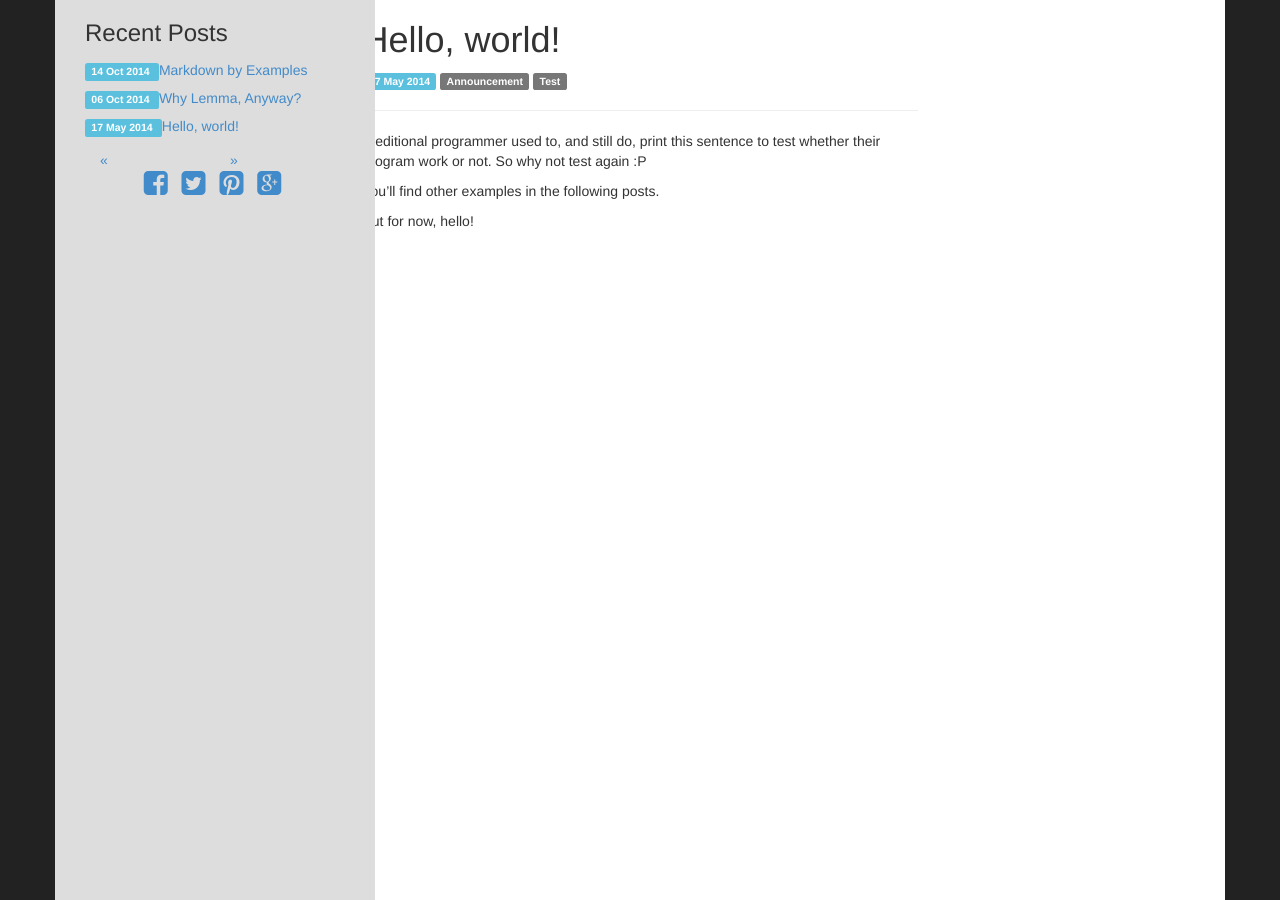
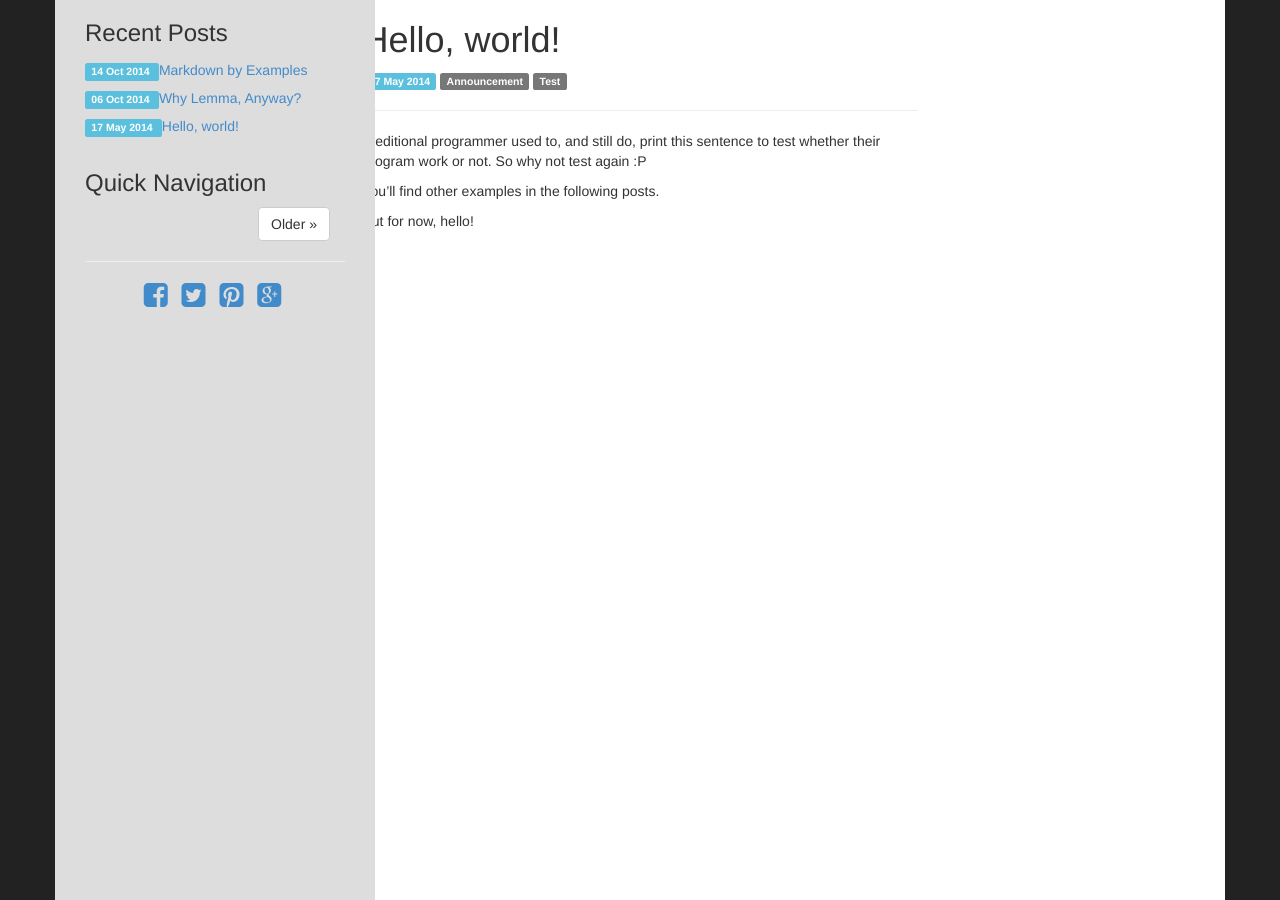
Before and after one commit to neizod/lemma-theme, a Jekyll site: the page built from _posts/2014-05-17-hello-world.md, in a window 1280 px wide. Built offline with Jekyll 4.4.1, drawn with Linux system fonts in a browser that asks for light colours; Markdown is read by kramdown in place of the engine named in the settings.

Commit message:
[fx] make a stable quick nav.

```diff
--- a/_includes/nav_quick.html
+++ b/_includes/nav_quick.html
@@ -1,28 +1,39 @@
-<div class="hidden-xs col-sm-12" id="roaming-nav-quick">
-  <div class="row-fluid">
 {% capture pathtype %}{{ page.path | split: '/' | first }}{% endcapture %}
 {% if pathtype == '_posts' %}
-    <div class="col-xs-2 col-sm-6" id="roaming-nav-prev">
-      <a href="#">&laquo;</a>
-    </div>
-    <div class="col-xs-2 col-sm-6" id="roaming-nav-next">
-      <a href="#">&raquo;</a>
-    </div>
+  {% if page.previous %}
+    {% capture prev_url %}{{ site.baseurl }}{{ page.previous.url }}{% endcapture %}
+  {% endif %}
+  {% if page.next %}
+    {% capture next_url %}{{ site.baseurl }}{{ page.next.url }}{% endcapture %}
+  {% endif %}
 {% elsif pathtype == 'page' or page.url == '/index.html' %}
-    <div class="col-xs-2 col-sm-6" id="roaming-nav-prev">
   {% if paginator.previous_page %}
-      <a href="{{ site.baseurl }}{{ paginator.previous_page_path }}">
+    {% capture prev_url %}{{ site.baseurl }}{{ paginator.previous_page_path }}{% endcapture %}
+  {% endif %}
+  {% if paginator.next_page %}
+    {% capture next_url %}{{ site.baseurl }}{{ paginator.next_page_path }}{% endcapture %}
+  {% endif %}
+{% endif %}
+<div class="hidden-xs col-sm-12" id="roaming-nav-quick">
+  {% if next_url or prev_url %}
+  <h3>Quick Navigation</h3>
+  {% endif %}
+  <div class="row-fluid" id="quick-navrow">
+    <div class="col-xs-2 col-sm-6 text-left" id="roaming-nav-prev">
+      {% if prev_url %}
+      <a href="{{ prev_url }}" class="btn btn-default">
         &laquo;
+        <span class="hidden-xs">Newer</span>
       </a>
       {% endif %}
     </div>
-    <div class="col-xs-2 col-sm-6" id="roaming-nav-next">
-    {% if paginator.next_page %}
-      <a href="{{ site.baseurl }}{{ paginator.next_page_path }}">
+    <div class="col-xs-2 col-sm-6 text-right" id="roaming-nav-next">
+      {% if next_url %}
+      <a href="{{ next_url }}" class="btn btn-default">
+        <span class="hidden-xs">Older</span>
         &raquo;
       </a>
       {% endif %}
     </div>
-  {% endif %}
   </div>
 </div>
--- a/_includes/share.html
+++ b/_includes/share.html
@@ -1,4 +1,5 @@
 <div class="col-xs-8 col-sm-12 text-center" id="roaming-share">
+  <hr class="hidden-xs" />
   <ul class="list-inline">
     <li><a href="#"><i class="fa fa-2x fa-facebook-square"></i></a></li>
     <li><a href="#"><i class="fa fa-2x fa-twitter-square"></i></a></li>
```
Also changed, not shown: js/main.coffee (+4 -4 lines). Lines whose indentation alone changed are shown as unchanged.
